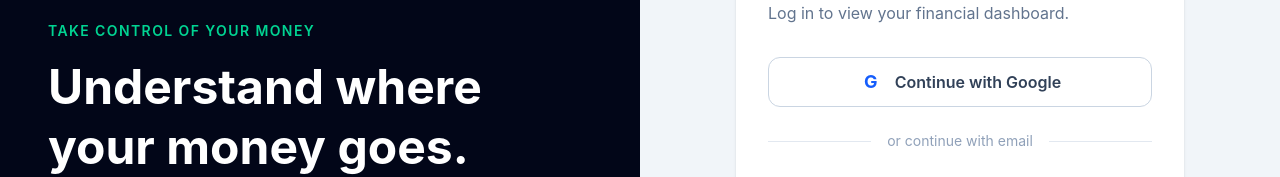
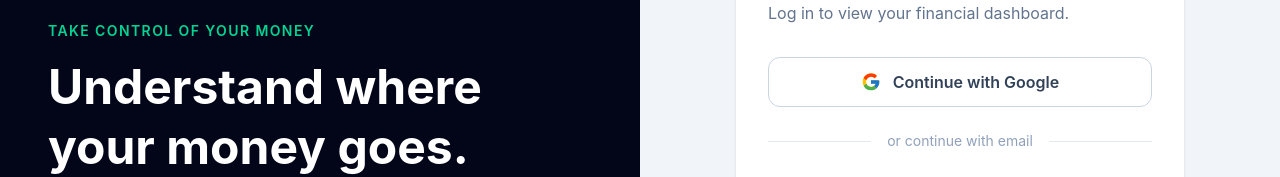
Before and after one commit to Pelumi-Afolayan/expense-tracker, a React (Vite) app: page /login in a window 1280 px wide. Shown: the part 174-351 px from the top of the page. Built offline with nearby package versions, Linux system fonts and the light colour scheme; no server answers.

Commit message:
Replaced the Google Icon

```diff
--- a/src/components/GoogleAuthButton.jsx
+++ b/src/components/GoogleAuthButton.jsx
@@ -31,9 +31,31 @@ function GoogleAuthButton() {
         disabled={loading}
         className="flex w-full items-center justify-center gap-3 rounded-xl border border-slate-300 bg-white px-5 py-3 font-semibold text-slate-700 transition hover:bg-slate-50 disabled:cursor-not-allowed disabled:opacity-60"
       >
-        <span className="flex h-6 w-6 items-center justify-center rounded-full bg-white text-lg font-bold text-blue-600">
-          G
-        </span>
+        <svg
+            aria-hidden="true"
+            viewBox="0 0 48 48"
+            className="h-5 w-5"
+          >
+            <path
+              fill="#FFC107"
+              d="M43.6 20.1H42V20H24v8h11.3A12 12 0 1 1 32.7 15l5.7-5.7A20 20 0 1 0 44 24c0-1.3-.1-2.6-.4-3.9Z"
+            />
+
+            <path
+              fill="#FF3D00"
+              d="m6.3 14.7 6.6 4.8A12 12 0 0 1 32.7 15l5.7-5.7A20 20 0 0 0 6.3 14.7Z"
+            />
+
+            <path
+              fill="#4CAF50"
+              d="M24 44c5.2 0 10-2 13.5-5.2l-6.2-5.2A12 12 0 0 1 12.9 28l-6.5 5A20 20 0 0 0 24 44Z"
+            />
+
+            <path
+              fill="#1976D2"
+              d="M43.6 20.1H42V20H24v8h11.3a12 12 0 0 1-4 5.6l6.2 5.2C41.1 35.5 44 30.6 44 24c0-1.3-.1-2.6-.4-3.9Z"
+            />
+          </svg>
 
         {loading ? 'Connecting...' : 'Continue with Google'}
       </button>
```
